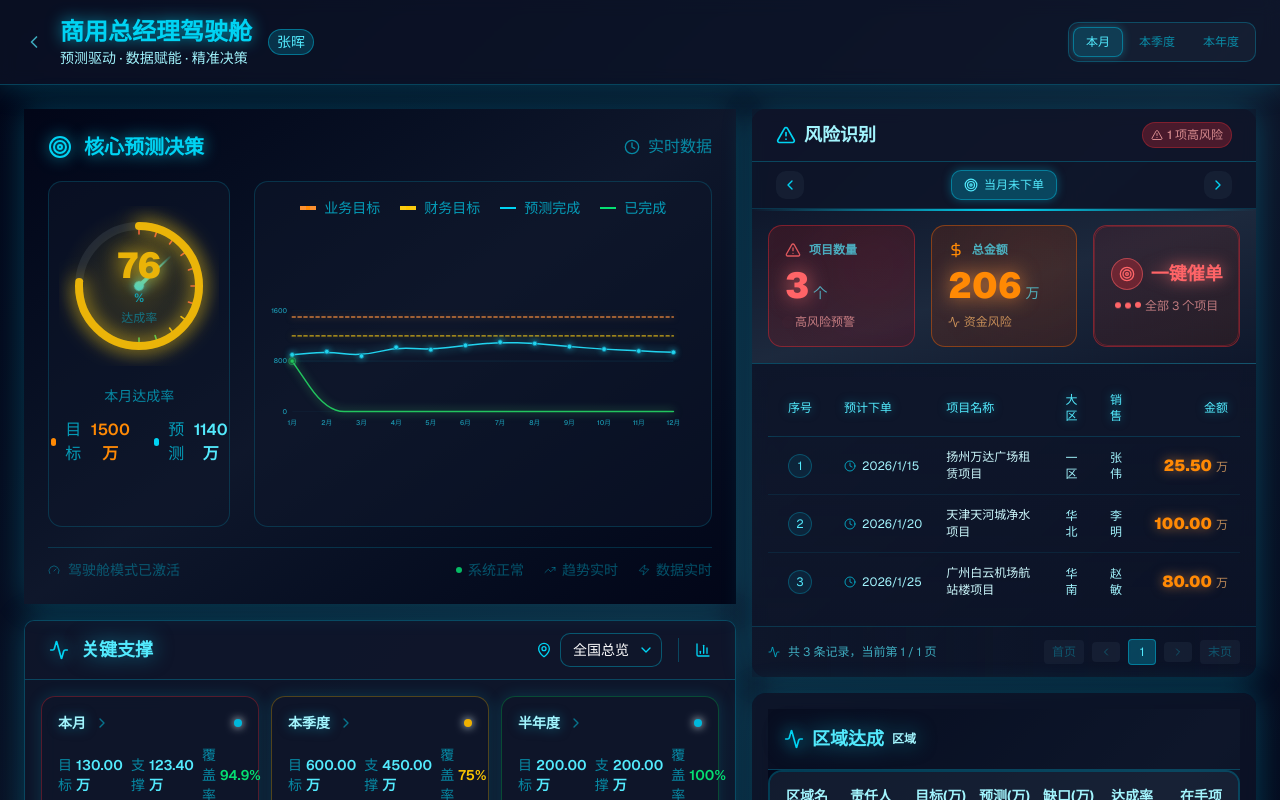
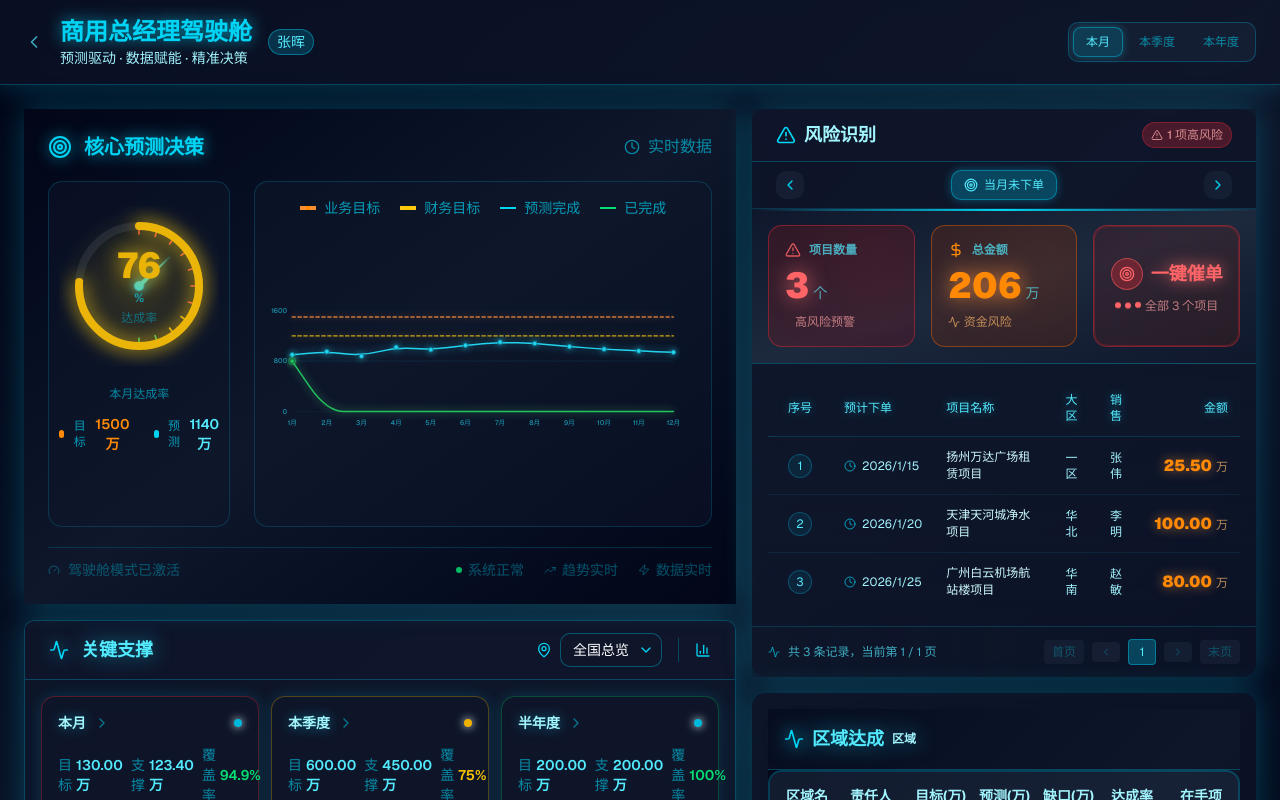
Before and after one commit to navylee1990/coze_jsc, a Next.js app: page /gm in a window 1280 px wide. Shown: the top 800 px of the page. Built offline with nearby package versions, Linux system fonts and the light colour scheme.

Commit message:
feat: 缩小仪表盘模块字体2个级别

```diff
--- a/src/components/PredictionDecisionCard.tsx
+++ b/src/components/PredictionDecisionCard.tsx
@@ -735,17 +735,17 @@ export default function PredictionDecisionCard({
               size={160}
             />
             <div className="mt-5 text-center">
-              <div className="text-cyan-400/60 text-sm mb-3">本月达成率</div>
-              <div className="flex items-center justify-center gap-6 text-base">
+              <div className="text-cyan-400/60 text-xs mb-3">本月达成率</div>
+              <div className="flex items-center justify-center gap-6 text-sm">
                 <div className="flex items-center gap-2">
                   <div className="w-2 h-2 rounded-full bg-orange-400" />
-                  <span className="text-cyan-400/70">目标</span>
-                  <span className="font-semibold text-orange-400">{target}万</span>
+                  <span className="text-cyan-400/70 text-xs">目标</span>
+                  <span className="font-semibold text-orange-400 text-sm">{target}万</span>
                 </div>
                 <div className="flex items-center gap-2">
                   <div className="w-2 h-2 rounded-full bg-cyan-400" />
-                  <span className="text-cyan-400/70">预测</span>
-                  <span className="font-semibold text-cyan-300">
+                  <span className="text-cyan-400/70 text-xs">预测</span>
+                  <span className="font-semibold text-cyan-300 text-sm">
                     {mounted ? Math.round(animatedForecast) : 0}万
                   </span>
                 </div>
```
